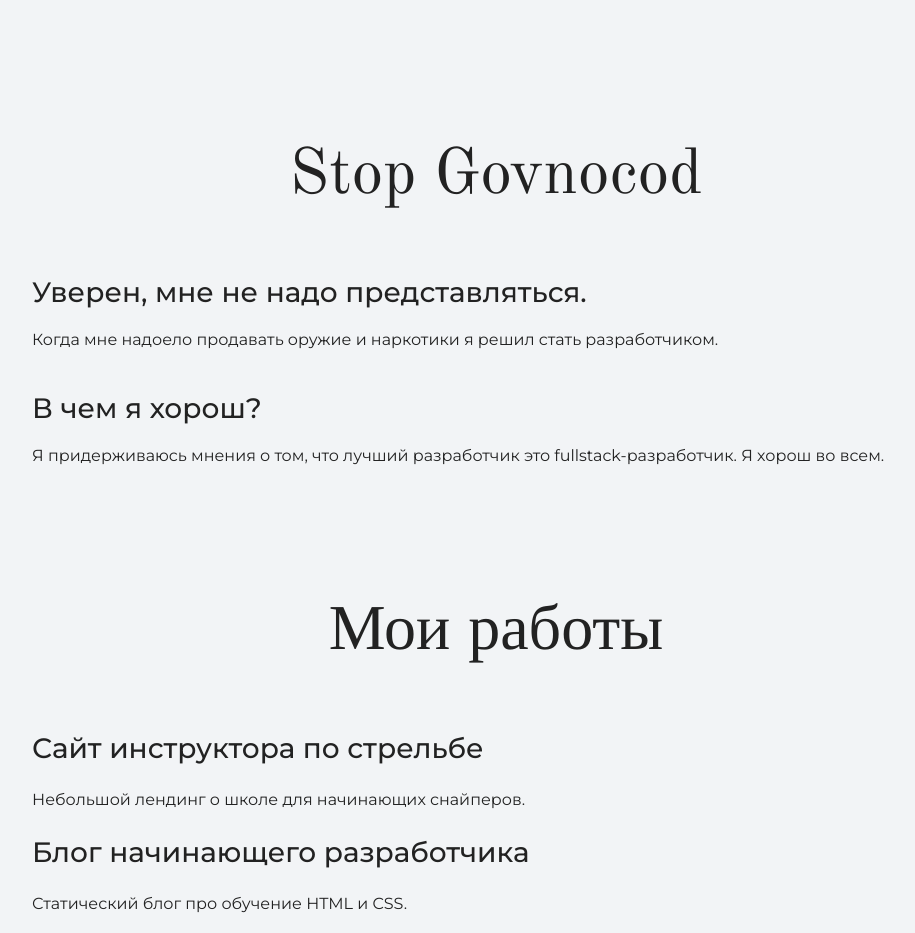
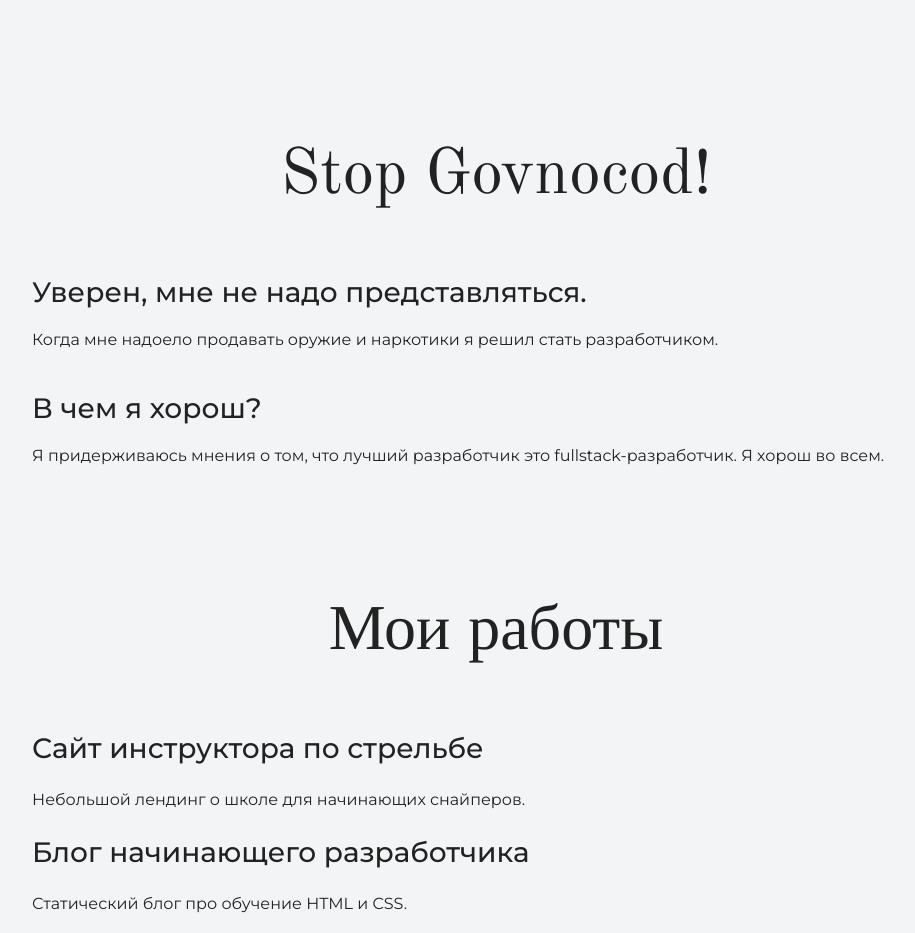
Before and after one commit to ignatevps/siteforpablo, a plain HTML site: page index.html in a window 1280 px wide. Shown: the part 900-1833 px from the top of the page, without its empty margins (144-1059 px from the left). Drawn offline with nearby package versions, Linux system fonts and the light colour scheme.

Commit message:
Change text

```diff
--- a/index.html
+++ b/index.html
@@ -24,7 +24,7 @@
 
     <section class="intro">
       <div class="container">
-      <h2 class="subheading">Stop Govnocod</h2>
+      <h2 class="subheading">Stop Govnocod!</h2>
       <h3>Уверен, мне не надо представляться.</h3>
       <p>Когда мне надоело продавать оружие и наркотики я решил стать разработчиком.</p>
       <h3>В чем я хорош?</h3>
```
